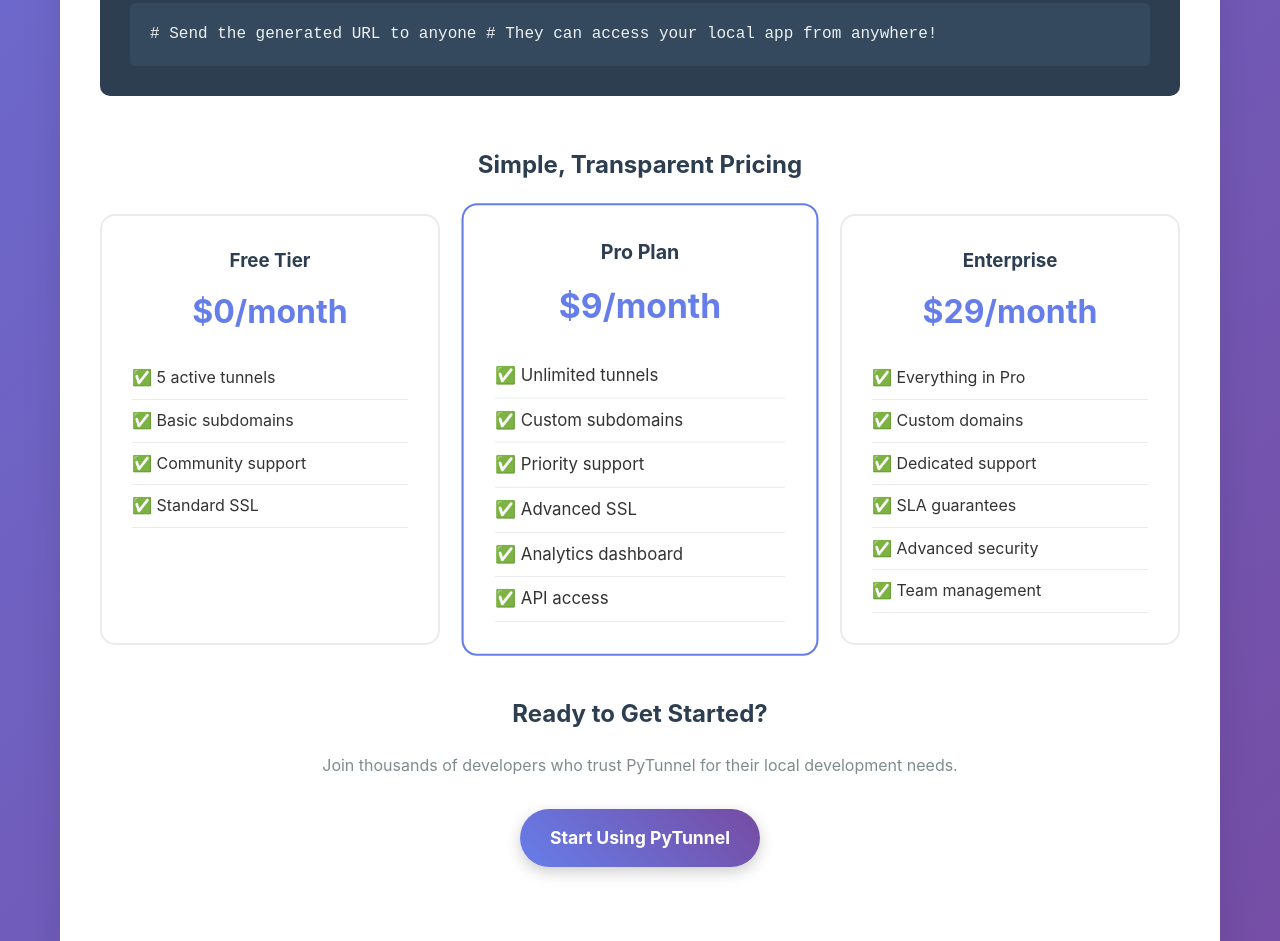
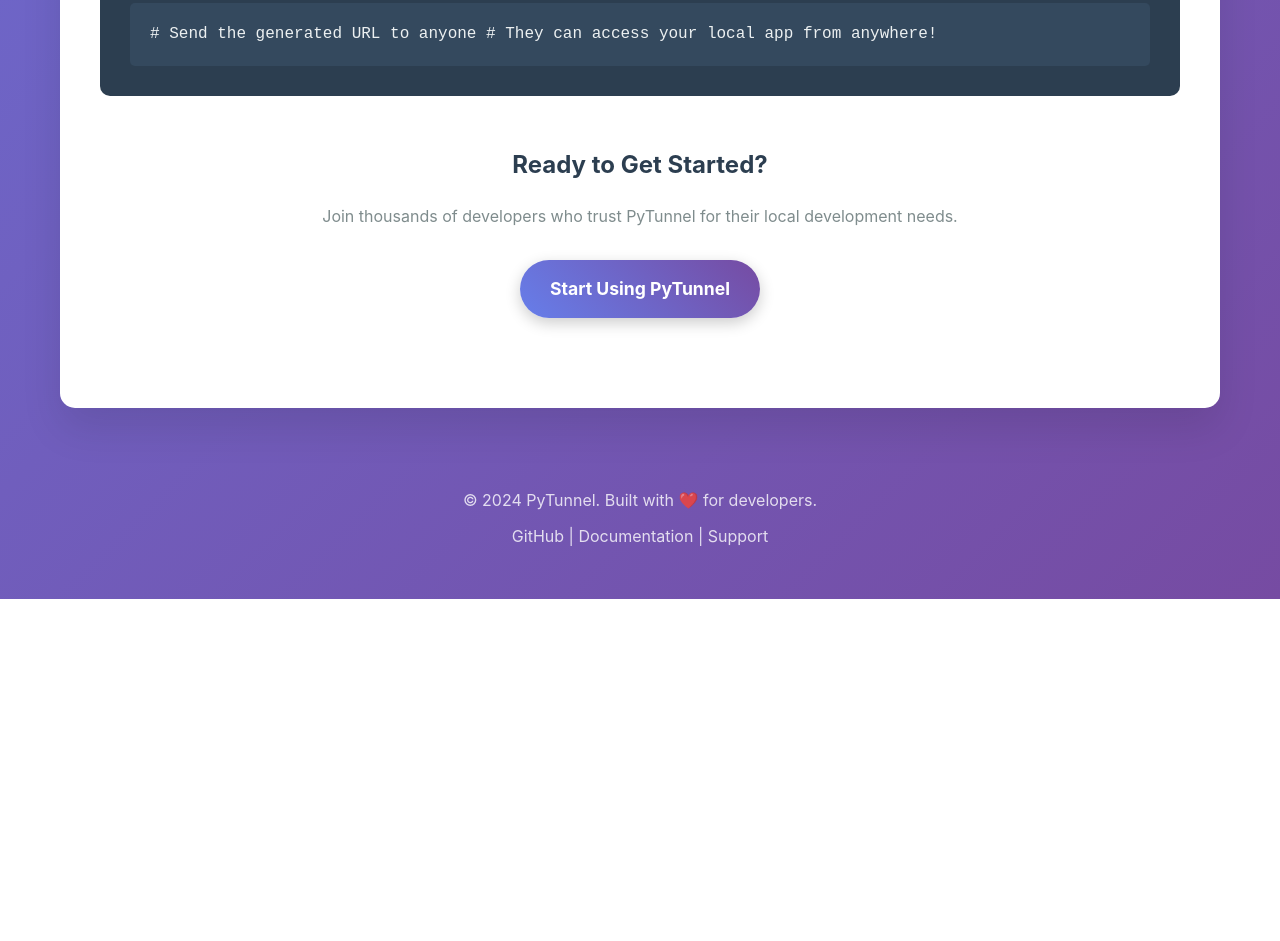
Before and after one commit to druti2k/pytunnel, a plain HTML site: page docs/index.html in a window 1280 px wide. Shown: the part 1822-2763 px from the top of the page. After the commit the page ends 2421 px from the top, so only its background shows below. Drawn offline with Linux system fonts and the light colour scheme.

Commit message:
Remove pricing section from documentation site - Cleaner, focused design emphasizing features and getting started - Removes business model to focus on user experience and adoption

```diff
--- a/docs/index.html
+++ b/docs/index.html
@@ -173,62 +173,7 @@
             margin-left: 30px;
         }
 
-        .pricing-section {
-            text-align: center;
-            margin: 50px 0;
-        }
 
-        .pricing-grid {
-            display: grid;
-            grid-template-columns: repeat(auto-fit, minmax(250px, 1fr));
-            gap: 30px;
-            margin-top: 30px;
-        }
-
-        .pricing-card {
-            background: white;
-            border: 2px solid #e9ecef;
-            border-radius: 15px;
-            padding: 30px;
-            transition: transform 0.3s ease, border-color 0.3s ease;
-        }
-
-        .pricing-card:hover {
-            transform: translateY(-5px);
-            border-color: #667eea;
-        }
-
-        .pricing-card.featured {
-            border-color: #667eea;
-            transform: scale(1.05);
-        }
-
-        .pricing-card h3 {
-            color: #2c3e50;
-            margin-bottom: 10px;
-        }
-
-        .price {
-            font-size: 2rem;
-            color: #667eea;
-            font-weight: bold;
-            margin-bottom: 20px;
-        }
-
-        .pricing-card ul {
-            list-style: none;
-            text-align: left;
-        }
-
-        .pricing-card li {
-            padding: 8px 0;
-            border-bottom: 1px solid #e9ecef;
-        }
-
-        .pricing-card li:before {
-            content: "✅ ";
-            color: #27ae60;
-        }
 
         .footer {
             text-align: center;
@@ -337,48 +282,7 @@ pytunnel tunnel --port 3000 --server-host pytunnel.yourdomain.com
                 </div>
             </section>
 
-            <section class="pricing-section">
-                <h2 style="color: #2c3e50; margin-bottom: 30px;">Simple, Transparent Pricing</h2>
 
-                <div class="pricing-grid">
-                    <div class="pricing-card">
-                        <h3>Free Tier</h3>
-                        <div class="price">$0/month</div>
-                        <ul>
-                            <li>5 active tunnels</li>
-                            <li>Basic subdomains</li>
-                            <li>Community support</li>
-                            <li>Standard SSL</li>
-                        </ul>
-                    </div>
-
-                    <div class="pricing-card featured">
-                        <h3>Pro Plan</h3>
-                        <div class="price">$9/month</div>
-                        <ul>
-                            <li>Unlimited tunnels</li>
-                            <li>Custom subdomains</li>
-                            <li>Priority support</li>
-                            <li>Advanced SSL</li>
-                            <li>Analytics dashboard</li>
-                            <li>API access</li>
-                        </ul>
-                    </div>
-
-                    <div class="pricing-card">
-                        <h3>Enterprise</h3>
-                        <div class="price">$29/month</div>
-                        <ul>
-                            <li>Everything in Pro</li>
-                            <li>Custom domains</li>
-                            <li>Dedicated support</li>
-                            <li>SLA guarantees</li>
-                            <li>Advanced security</li>
-                            <li>Team management</li>
-                        </ul>
-                    </div>
-                </div>
-            </section>
 
             <section style="text-align: center; margin: 50px 0;">
                 <h2 style="color: #2c3e50; margin-bottom: 20px;">Ready to Get Started?</h2>
```
